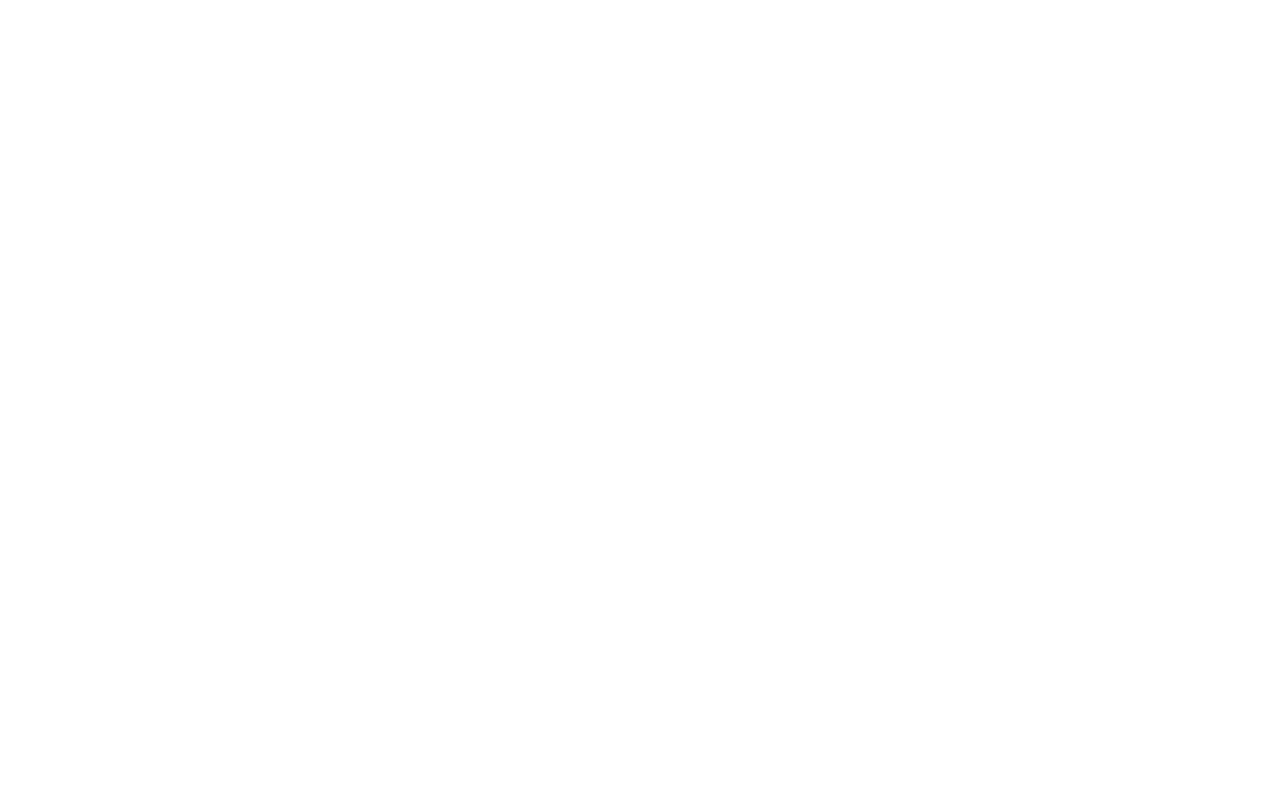
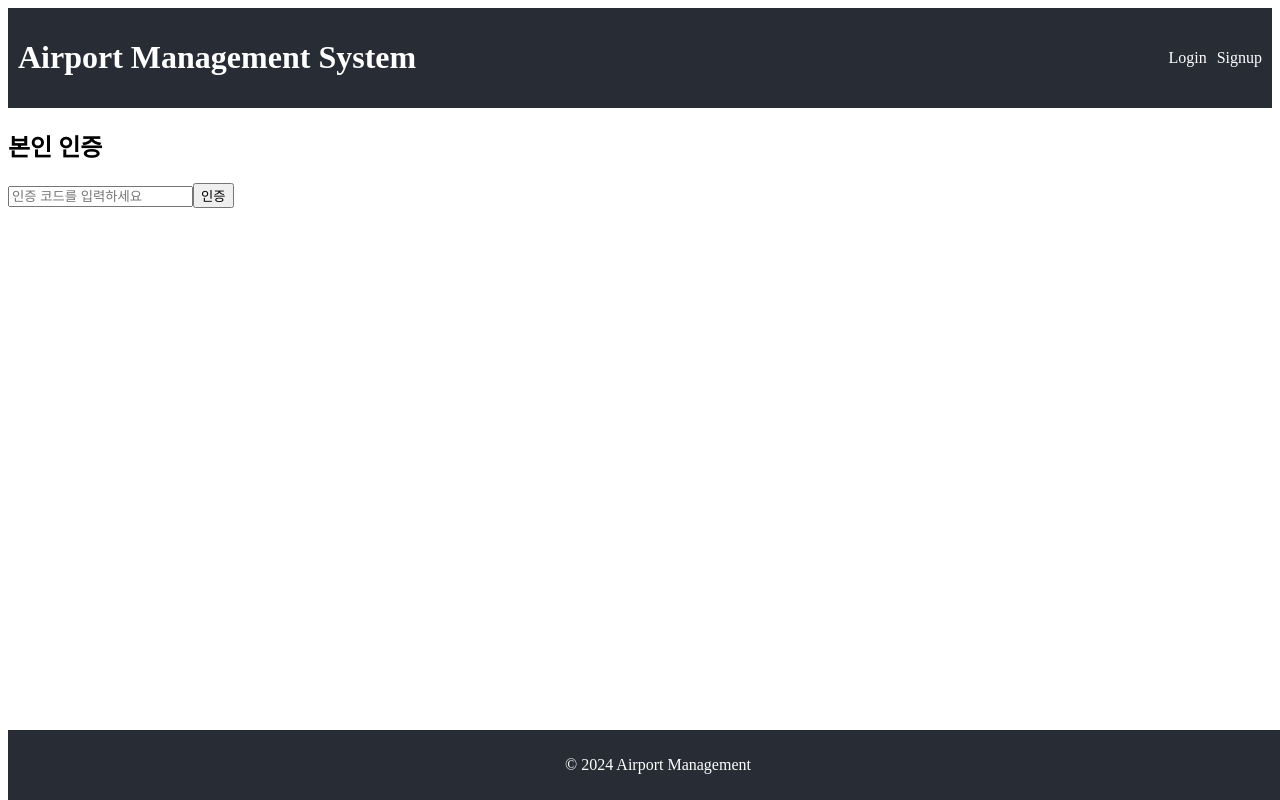
Before and after one commit to Final-Project-Team-2/Taegukair, a React (Create React App) app in the folder react/: page /signup/verify in a window 1280 px wide. Before the commit this address had no page. Built offline with nearby package versions, Linux system fonts and the light colour scheme.

Commit message:
add: 회원가입 로직 생성

```diff
--- a/react/src/App.js
+++ b/react/src/App.js
@@ -8,7 +8,10 @@ import AirportAdd from './pages/AirportAdd';
 import BoardList from './pages/BoardList';
 import BoardDetail from './pages/BoardDetail';
 import Login from './pages/member/Login';
-import Signup from './pages/Signup';
+import Signup from './pages/signup/Signup';
+import Terms from './pages/signup/Terms';
+import Verify from './pages/signup/Verify';
+import Complete from './pages/signup/Complete';
 
 function App() {
   const [isLoggedIn, setIsLoggedIn] = useState(false);
@@ -43,6 +46,9 @@ function App() {
           <Route path="main/admin/board/:id" element={<BoardDetail />} />
           <Route path="login" element={<Login setIsLoggedIn={setIsLoggedIn} setMemberId={setMemberId} />} />
           <Route path="signup" element={<Signup />} />
+          <Route path="signup/terms" element={<Terms />} />
+          <Route path="signup/verify" element={<Verify />} />
+          <Route path="signup/complete" element={<Complete />} />
         </Route>
       </Routes>
     </BrowserRouter>
--- a/react/src/layouts/Layout.js
+++ b/react/src/layouts/Layout.js
@@ -15,7 +15,7 @@ function Layout({ isLoggedIn, memberId, onLogout }) {
           ) : (
             <>
               <Link to="/login" style={linkStyle}>Login</Link>
-              <Link to="/signup" style={linkStyle}>Signup</Link>
+              <Link to="/signup/terms" style={linkStyle}>Signup</Link> {/* 수정된 부분 */}
             </>
           )}
         </div>
--- /dev/null
+++ b/react/src/pages/signup/Complete.js
@@ -0,0 +1,19 @@
+import React from 'react';
+import { Link } from 'react-router-dom';
+
+function Complete() {
+    return (
+        <div>
+        <h2>회원가입 완료</h2>
+        <p>성공적으로 회원가입이 완료되었습니다. 이제 로그인할 수 있습니다.</p>
+        <Link to="/login">
+            <button>로그인</button>
+        </Link>
+        <Link to="/">
+            <button>메인 페이지로 이동</button>
+        </Link>
+        </div>
+    );
+}
+
+export default Complete;
--- a/react/src/pages/Signup.js
+++ b/react/src/pages/signup/Signup.js
@@ -25,15 +25,15 @@ function Signup() {
         memberPhone: phone
       });
 
-      navigate('/login'); // 회원가입 성공 시 로그인 페이지로 이동
+      navigate('/signup/complete'); // 회원가입 성공 시 완료 페이지로 이동
     } catch (error) {
-      setError('Failed to sign up');
+      setError('회원가입에 실패했습니다');
     }
   };
 
   return (
     <div>
-      <h2>Signup</h2>
+      <h2>회원 정보 입력</h2>
       <input
         type="text"
         value={username}
--- /dev/null
+++ b/react/src/pages/signup/Terms.js
@@ -0,0 +1,33 @@
+import React, { useState } from 'react';
+import { useNavigate } from 'react-router-dom';
+
+function Terms() {
+    const [accepted, setAccepted] = useState(false);
+    const navigate = useNavigate();
+
+    const handleAccept = () => {
+        if (accepted) {
+        navigate('/signup/verify');
+        } else {
+        alert('약관에 동의해야 다음 단계로 진행할 수 있습니다.');
+        }
+    };
+
+    return (
+        <div>
+        <h2>이용 약관</h2>
+        <p>[약관 내용]</p>
+        <label>
+            <input
+            type="checkbox"
+            checked={accepted}
+            onChange={() => setAccepted(!accepted)}
+            />
+            약관에 동의합니다
+        </label>
+        <button onClick={handleAccept}>다음</button>
+        </div>
+    );
+}
+
+export default Terms;
--- /dev/null
+++ b/react/src/pages/signup/Verify.js
@@ -0,0 +1,32 @@
+import React, { useState } from 'react';
+import { useNavigate } from 'react-router-dom';
+
+function Verify() {
+    const [code, setCode] = useState('');
+    const [error, setError] = useState('');
+    const navigate = useNavigate();
+
+    const handleVerify = () => {
+        if (code === '1234') { // 예시 인증 로직
+        navigate('/signup');
+        } else {
+        setError('인증 코드가 올바르지 않습니다');
+        }
+    };
+
+    return (
+        <div>
+        <h2>본인 인증</h2>
+        <input
+            type="text"
+            value={code}
+            onChange={(e) => setCode(e.target.value)}
+            placeholder="인증 코드를 입력하세요"
+        />
+        <button onClick={handleVerify}>인증</button>
+        {error && <p>{error}</p>}
+        </div>
+    );
+}
+
+export default Verify;
```
